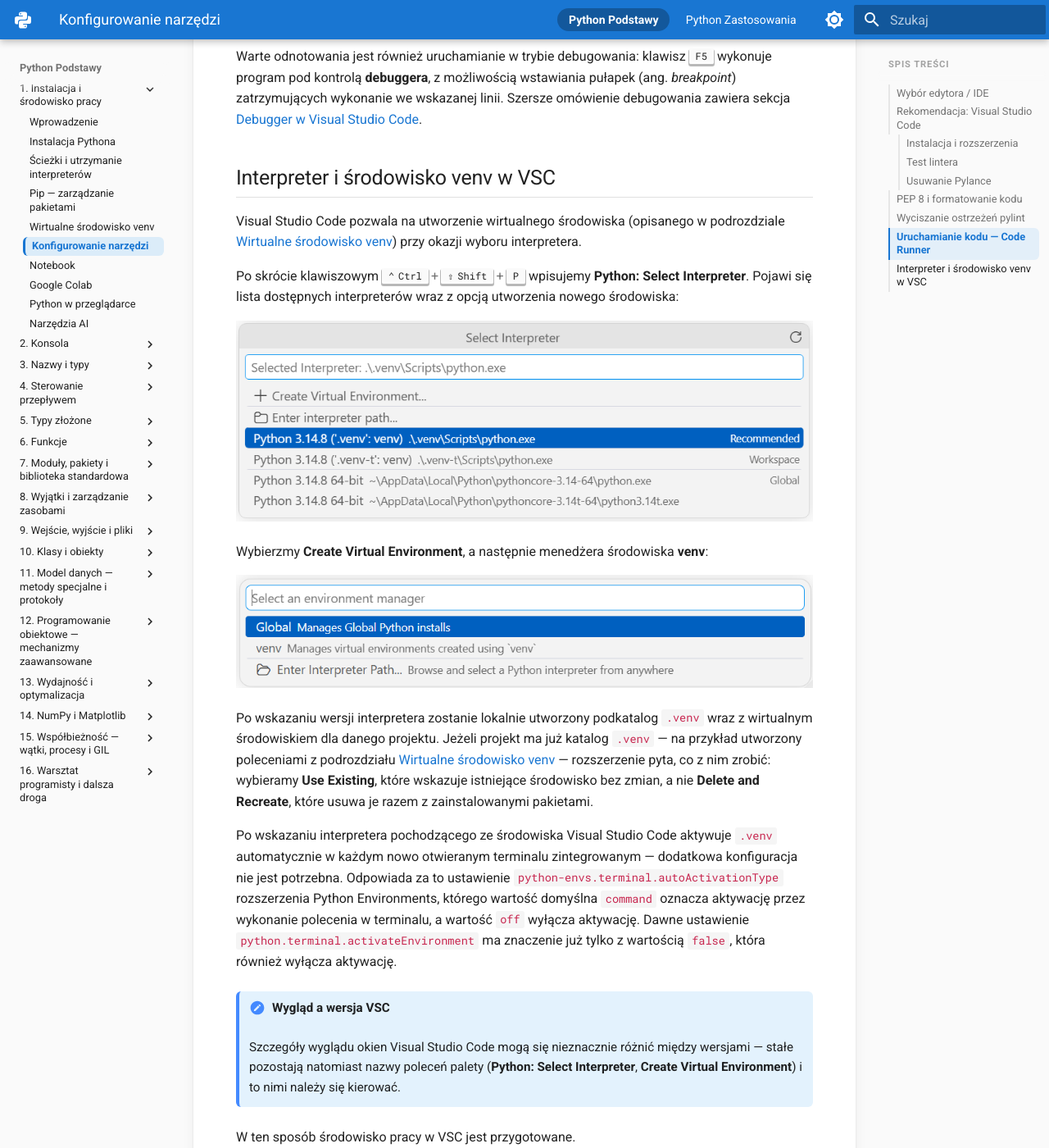
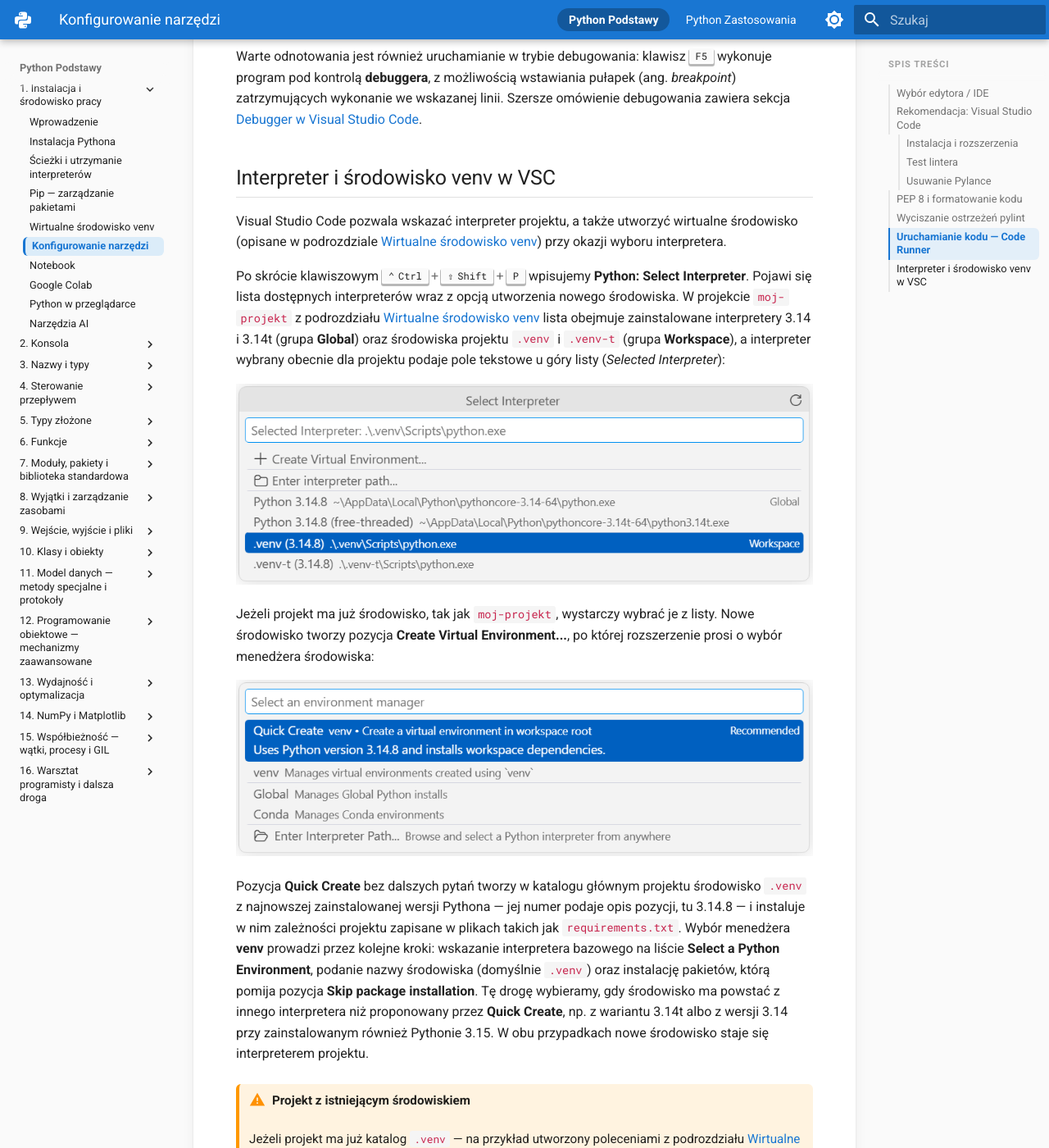
Before and after one commit to witoldprzygoda/python-notatki, an MkDocs documentation site: the page built from docs/01-instalacja/konfiguracja.md, in a window 1280 px wide and 1400 px high, scrolled down 4925 px. Shown: the whole window at 82% size. Built offline with MkDocs 1.6.1 and Material for MkDocs 9.7.7, drawn with Linux system fonts in a browser that asks for light colours; some of the changed text lies outside the part shown.

Commit message:
Describe the Python Environments flow after Create Virtual Environment
Both chapter 1 screenshots now show the Python Environments mode (VS Code
1.141.0, Python extension 2026.8.0, Python Environments 1.38.0): the
interpreter list with the project's .venv selected and the environment
manager list with Quick Create. konfiguracja.md describes what Quick Create
and the venv manager do, warns that Quick Create adds .venv-1 next to an
existing .venv and switches the project to it, keeps the Use Existing
advice for the default mode, and the note on VS Code versions mentions
python.useEnvironmentsExtension. ZRZUTY.md records the new images, the
extra 3.14t row in the Jupyter kernel list and the Code Runner variants.

Co-Authored-By: Claude Opus 5.5 <noreply@anthropic.com>

```diff
--- a/docs/01-instalacja/konfiguracja.md
+++ b/docs/01-instalacja/konfiguracja.md
@@ -140,17 +140,28 @@ Warte odnotowania jest również uruchamianie w trybie debugowania: klawisz ++f5
 
 ## Interpreter i środowisko venv w VSC
 
-Visual Studio Code pozwala na utworzenie wirtualnego środowiska (opisanego w podrozdziale [Wirtualne środowisko venv](venv.md)) przy okazji wyboru interpretera.
+Visual Studio Code pozwala wskazać interpreter projektu, a także utworzyć wirtualne środowisko (opisane w podrozdziale [Wirtualne środowisko venv](venv.md)) przy okazji wyboru interpretera.
 
-Po skrócie klawiszowym ++ctrl+shift+p++ wpisujemy **Python: Select Interpreter**. Pojawi się lista dostępnych interpreterów wraz z opcją utworzenia nowego środowiska:
+Po skrócie klawiszowym ++ctrl+shift+p++ wpisujemy **Python: Select Interpreter**. Pojawi się lista dostępnych interpreterów wraz z opcją utworzenia nowego środowiska. W projekcie `moj-projekt` z podrozdziału [Wirtualne środowisko venv](venv.md) lista obejmuje zainstalowane interpretery 3.14 i 3.14t (grupa **Global**) oraz środowiska projektu `.venv` i `.venv-t` (grupa **Workspace**), a interpreter wybrany obecnie dla projektu podaje pole tekstowe u góry listy (*Selected Interpreter*):
 
-![Lista wyboru interpretera w Visual Studio Code](img/vsc-select-interpreter.png)
+![Lista Select Interpreter w Visual Studio Code: pozycje Create Virtual Environment... i Enter interpreter path..., globalne interpretery Python 3.14.8 i Python 3.14.8 (free-threaded) oraz zaznaczone środowisko projektu .venv i środowisko .venv-t](img/vsc-select-interpreter.png)
 
-Wybierzmy **Create Virtual Environment**, a następnie menedżera środowiska **venv**:
+Jeżeli projekt ma już środowisko, tak jak `moj-projekt`, wystarczy wybrać je z listy. Nowe środowisko tworzy pozycja **Create Virtual Environment...**, po której rozszerzenie prosi o wybór menedżera środowiska:
 
-![Wybór menedżera środowiska w Visual Studio Code](img/vsc-environment-manager.png)
+![Lista Select an environment manager w Visual Studio Code: zalecana pozycja Quick Create, menedżery venv, Global i Conda oraz pozycja Enter Interpreter Path...](img/vsc-environment-manager.png)
 
-Po wskazaniu wersji interpretera zostanie lokalnie utworzony podkatalog `.venv` wraz z wirtualnym środowiskiem dla danego projektu. Jeżeli projekt ma już katalog `.venv` — na przykład utworzony poleceniami z podrozdziału [Wirtualne środowisko venv](venv.md) — rozszerzenie pyta, co z nim zrobić: wybieramy **Use Existing**, które wskazuje istniejące środowisko bez zmian, a nie **Delete and Recreate**, które usuwa je razem z zainstalowanymi pakietami.
+Pozycja **Quick Create** bez dalszych pytań tworzy w katalogu głównym projektu środowisko `.venv` z najnowszej zainstalowanej wersji Pythona — jej numer podaje opis pozycji, tu 3.14.8 — i instaluje w nim zależności projektu zapisane w plikach takich jak [`requirements.txt`](pip.md#plik-requirementstxt). Wybór menedżera **venv** prowadzi przez kolejne kroki: wskazanie interpretera bazowego na liście **Select a Python Environment**, podanie nazwy środowiska (domyślnie `.venv`) oraz instalację pakietów, którą pomija pozycja **Skip package installation**. Tę drogę wybieramy, gdy środowisko ma powstać z innego interpretera niż proponowany przez **Quick Create**, np. z wariantu 3.14t albo z wersji 3.14 przy zainstalowanym również Pythonie 3.15. W obu przypadkach nowe środowisko staje się interpreterem projektu.
+
+!!! warning "Projekt z istniejącym środowiskiem"
+    Jeżeli projekt ma już katalog `.venv` — na przykład utworzony poleceniami z podrozdziału
+    [Wirtualne środowisko venv](venv.md) — **Quick Create** o nic nie pyta, lecz tworzy obok
+    drugie środowisko `.venv-1` i przełącza na nie projekt; pakiety zainstalowane w `.venv`
+    przestają być wtedy dostępne w VSC. Menedżer **venv** odrzuca nazwę `.venv` komunikatem
+    *A folder with the same name already exists*. Istniejące środowisko wskazujemy więc
+    na liście **Python: Select Interpreter**. Gdy rozszerzenie Python działa w dotychczasowym
+    trybie (ramka „Wygląd a wersja VSC” poniżej), pyta o istniejący katalog: wybieramy
+    **Use Existing**, które wskazuje środowisko bez zmian, a nie **Delete and Recreate**,
+    które usuwa je razem z zainstalowanymi pakietami.
 
 Po wskazaniu interpretera pochodzącego ze środowiska Visual Studio Code aktywuje `.venv` automatycznie w każdym nowo otwieranym terminalu zintegrowanym — dodatkowa konfiguracja nie jest potrzebna. Odpowiada za to ustawienie `python-envs.terminal.autoActivationType` rozszerzenia Python Environments, którego wartość domyślna `command` oznacza aktywację przez wykonanie polecenia w terminalu, a wartość `off` wyłącza aktywację. Dawne ustawienie `python.terminal.activateEnvironment` ma znaczenie już tylko z wartością `false`, która również wyłącza aktywację.
 
@@ -158,5 +169,10 @@ Po wskazaniu interpretera pochodzącego ze środowiska Visual Studio Code aktywu
     Szczegóły wyglądu okien Visual Studio Code mogą się nieznacznie różnić między
     wersjami — stałe pozostają natomiast nazwy poleceń palety (**Python: Select
     Interpreter**, **Create Virtual Environment**) i to nimi należy się kierować.
+    Wygląd list po pozycji **Create Virtual Environment...** zależy ponadto od trybu
+    rozszerzenia Python: wybór menedżera środowiska pochodzi z rozszerzenia Python
+    Environments, które Microsoft włącza użytkownikom stopniowo (ustawienie
+    `python.useEnvironmentsExtension`), a w dotychczasowym trybie rozszerzenie pyta
+    o typ środowiska (**Venv** lub **Conda**).
 
 W ten sposób środowisko pracy w VSC jest przygotowane.
```
Also changed, not shown: ZRZUTY.md (+17 -14 lines), docs/01-instalacja/img/vsc-environment-manager.png, docs/01-instalacja/img/vsc-select-interpreter.png.
